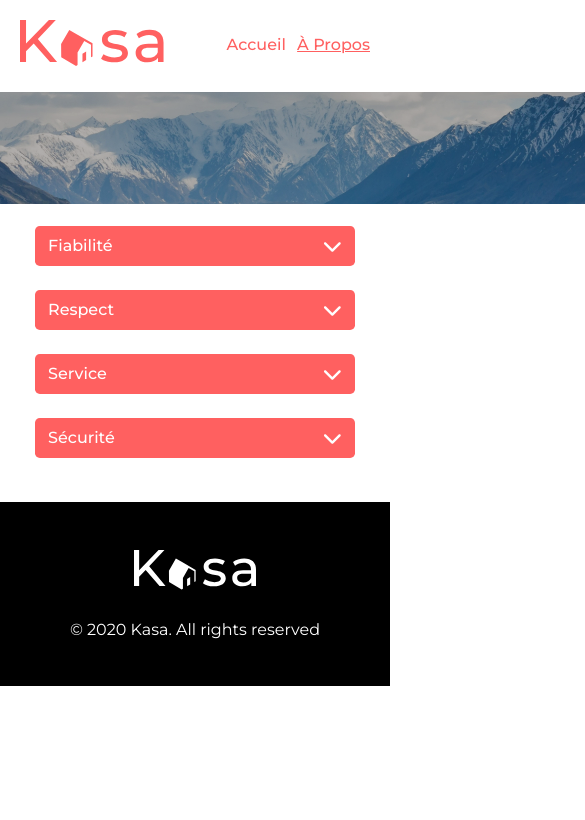
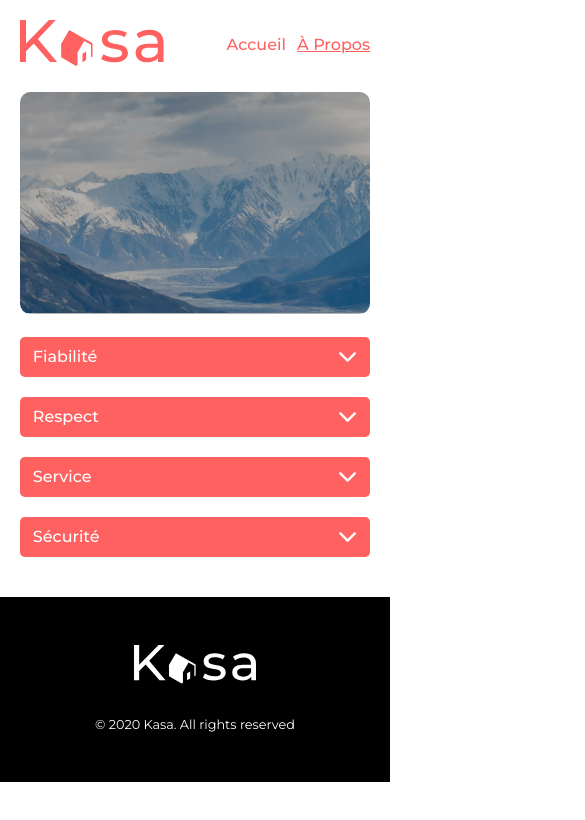
Before and after one commit to MelanieSarrouy/Kasa_09-2021, a React (Create React App) app: page /a-propos in a window 390 px wide. Shown: the top 820 px of the page, 585 px wide, since content can reach past the window. Built offline with nearby package versions, Linux system fonts and the light colour scheme.

Commit message:
responsive ok

```diff
--- a/src/components/Dropdown.jsx
+++ b/src/components/Dropdown.jsx
@@ -19,7 +19,7 @@ class Dropdown extends React.Component {
     return (
       <div className='dropdown' onClick={this.handleClick}>
         <div className='dropdown__title'>
-          <p className='dropdown__title__name'>{this.props.title}</p>
+          <h2 className='dropdown__title__name'>{this.props.title}</h2>
           <i className={`fas ${this.state.isToggleOn ? "fa-chevron-up" : "fa-chevron-down"}`}></i>
         </div>
       {
--- a/src/datas/data.js
+++ b/src/datas/data.js
@@ -618,24 +618,24 @@ const flats = [
 	}
 ]
 
-const about = {
-	"reliability": {
+const about = [
+	{
 		"title": "Fiabilité",
 		"content": "Les annonces postées sur Kasa garantissent une fiabilité totale. Les photos sont conformes aux logements, et toutes les informations sont régulièrement vérifiées par nos équipes."
 	},
-	"respect": {
+	{
 		"title": "Respect",
 		"content": "La bienveillance fait partie des valeurs fondatrices de Kasa. Tout comportement discriminatoire ou de perturbation du voisinage entraînera une exclusion de notre plateforme."
 	},
-	"service": {
+	{
 		"title": "Service",
 		"content": "Nos équipes se tiennent à votre disposition pour vous fournir une expérience parfaite. N'hésitez pas à nous contacter si vous avez la moindre question."
 	},
-	"security": {
+	{
 		"title": "Sécurité",
 		"content": "La sécurité est la priorité de Kasa. Aussi bien pour nos hôtes que pour les voyageurs, chaque logement correspond aux critères de sécurité établis par nos services. En laissant une note aussi bien à l'hôte qu'au locataire, cela permet à nos équipes de vérifier que les standards sont bien respectés. Nous organisons également des ateliers sur la sécurité domestique pour nos hôtes."
 	}
-}
+]
 
 
 export {flats, about}
--- a/src/pages/About.jsx
+++ b/src/pages/About.jsx
@@ -9,13 +9,12 @@ class About extends React.Component {
   render() {
     return (
       <div className='about' >
-        <Section1 picture={Background} />
+        <Section1 picture={Background} className='about__banner' />
         <h1 className='sr-only'>À propos</h1>
         <main className='about__dropdowns'>
-          <Dropdown title={about.reliability.title} content={about.reliability.content} />
-          <Dropdown title={about.respect.title} content={about.respect.content} />
-          <Dropdown title={about.service.title} content={about.service.content} />
-          <Dropdown title={about.security.title} content={about.security.content} />
+          {about.map((el, index) => (
+            <Dropdown key={index} title={el.title} content={el.content} />
+          ))}
         </main>
       </div>
     )
--- a/src/styles/components/_dropdown.scss
+++ b/src/styles/components/_dropdown.scss
@@ -3,7 +3,7 @@
   flex-direction: column;
   margin-bottom: 2rem;
   @include respond-to(small-screen) {
-    margin-bottom: 1.5rem;
+    margin-bottom: 1.25rem;
   }
 
   &__title {
--- a/src/styles/components/_footer.scss
+++ b/src/styles/components/_footer.scss
@@ -6,6 +6,7 @@
   justify-content: center;
   padding: 3rem 0;
   color: white;
+  text-align: center;
   &__img {
     width: 7.6rem;
     padding-bottom: 2rem;
@@ -13,4 +14,12 @@
       fill: white;
     }
   }
+  &__rights {
+    font-size: 1.5rem;
+    @include respond-to(small-screen) {
+      font-size: 0.8rem;
+      line-height: 1.1rem;
+    }
+
+  }
 }
--- a/src/styles/components/_section1.scss
+++ b/src/styles/components/_section1.scss
@@ -38,3 +38,11 @@
     }
   }
 }
+
+.about {
+  & > section {
+    @include respond-to(small-screen) {
+      height: 13.9rem;
+    }
+  }
+}
--- a/src/styles/pages/_about.scss
+++ b/src/styles/pages/_about.scss
@@ -1,10 +1,14 @@
 .about {
-  display: flex;
-  flex-direction: column;
-  align-items: center;
   &__dropdowns {
-    width: 91.3%;
+    width: 100%;
     display: flex;
     flex-direction: column;
+    align-items: center;
+    & > div {
+      width: 82.5%;
+      @include respond-to(small-screen) {
+        width: 100%;
+      }
+    }
   }
 }
--- a/src/styles/pages/_notFound.scss
+++ b/src/styles/pages/_notFound.scss
@@ -8,6 +8,10 @@
     font-size: 18rem;
     font-weight: 700;
     padding-bottom: 2.5rem;
+    @include respond-to(small-screen) {
+      font-size: 6rem;
+      padding-bottom: 1.5rem;
+    }
   }
   &__oups {
     font-size: 2.25rem;
@@ -15,12 +19,22 @@
     padding-bottom: 12rem;
     text-align: center;
     line-height: 3.2rem;
+    @include respond-to(small-screen) {
+      font-size: 1.15rem;
+      line-height: 1.6rem;
+      padding-bottom: 8rem;
+    }
   }
   &__return {
     font-size: 1.15rem;
     font-weight: 500;
     color: $color-title;
     text-decoration: underline;
-    padding-bottom: 6rem;
+    padding-bottom: 8rem;
+    text-align: center;
+    @include respond-to(small-screen) {
+      font-size: 1rem;
+      line-height: 1.2rem;
+    }
   }
 }
```
